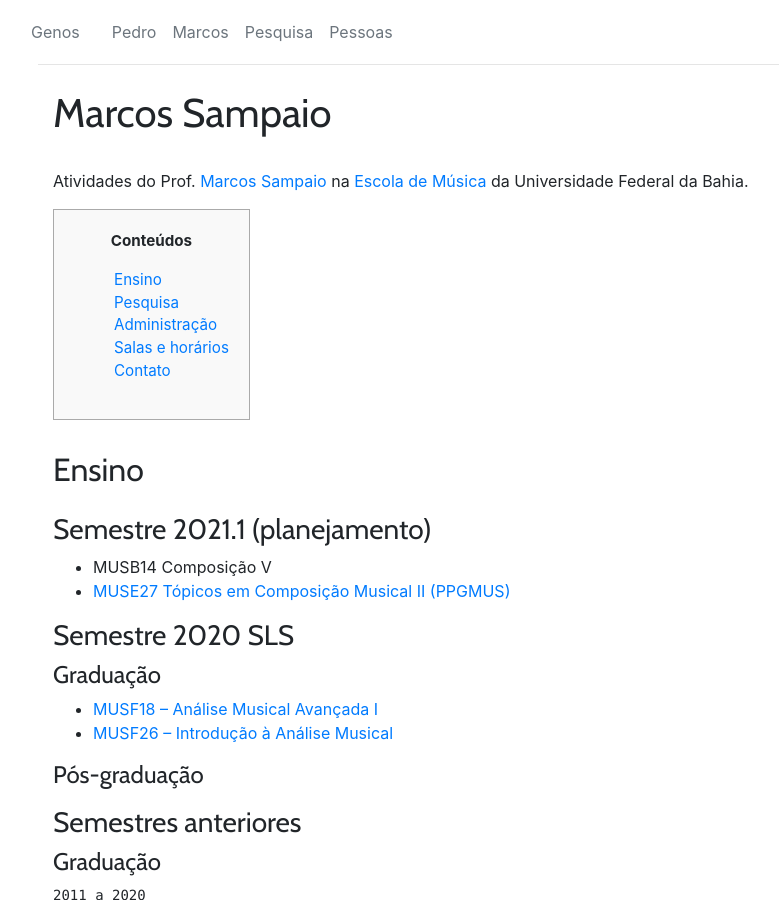
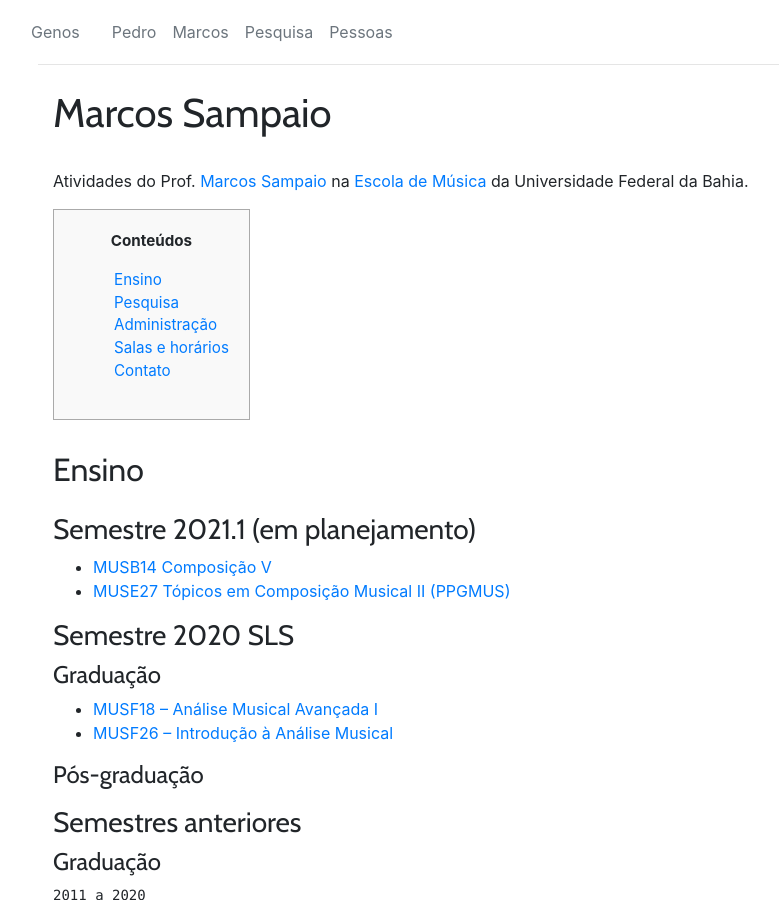
Before and after one commit to kroger/genosmus, a Jekyll site: the page built from _marcos/index.html, in a window 1280 px wide and 900 px high. Shown: the whole window, without its empty margins (47-826 px from the left). Built offline with Jekyll 4.4.1, drawn with Linux system fonts in a browser that asks for light colours; nearby versions of some CDN libraries.

Commit message:
Pequenas correções

```diff
--- a/_marcos/index.html
+++ b/_marcos/index.html
@@ -44,9 +44,9 @@
 
 <h2 id="ensino">Ensino</h2>
 
-<h3>Semestre 2021.1 (planejamento)</h3>
+<h3>Semestre 2021.1 (em planejamento)</h3>
 <ul>
-  <li>MUSB14 Composição V</li>
+  <li><a href="/marcos/musb14">MUSB14 Composição V</a></li>
   <li><a href="/marcos/muse27">MUSE27 Tópicos em Composição Musical II (PPGMUS)</a></li>
 </ul>
 
```
Also changed, not shown: _marcos/musb14.md (+0 -3 lines).
